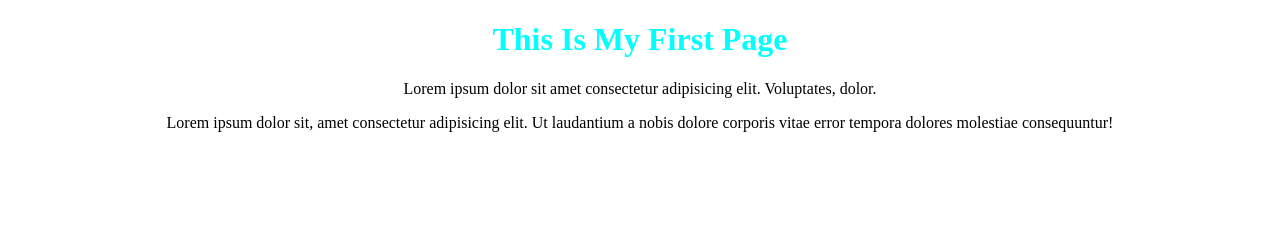
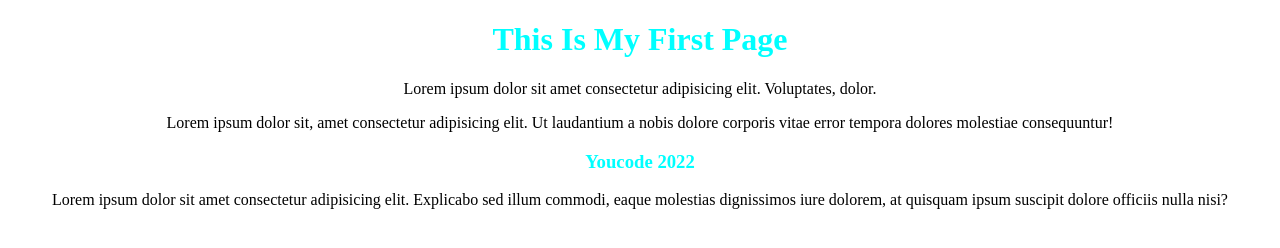
Before and after one commit to mjsimo99/GIT-COMMEND, a plain HTML site: page index.html in a window 1280 px wide. Drawn offline with Linux system fonts and the light colour scheme.

Commit message:
deuxieme-paraghraphe

```diff
--- a/index.html
+++ b/index.html
@@ -14,5 +14,9 @@
     <p>Lorem ipsum dolor sit amet consectetur adipisicing elit. Voluptates, dolor.</p>
     <p>Lorem ipsum dolor sit, amet consectetur adipisicing elit. Ut laudantium a
         nobis dolore corporis vitae error tempora dolores molestiae consequuntur!</p>
+    <h3>Youcode 2022</h3>
+    <p>Lorem ipsum dolor sit amet consectetur adipisicing elit. Explicabo sed illum commodi,
+       eaque molestias dignissimos iure dolorem, at quisquam ipsum suscipit dolore officiis nulla nisi?
+    </p>
 </body>
 </html>
--- a/style.css
+++ b/style.css
@@ -5,3 +5,7 @@ h1{
 p{
     text-align: center;
 }
+h3{
+    color: aqua;
+    text-align: center;
+}
```
